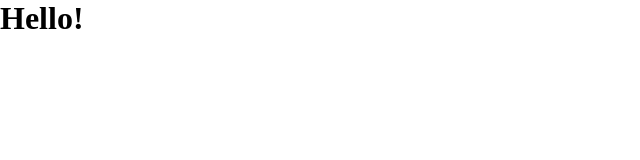
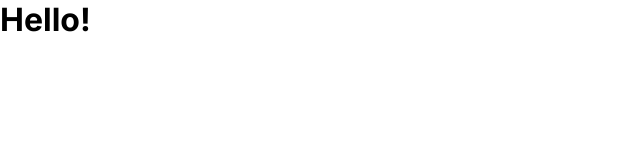
Before and after one commit to Scrasms/pudin, a React (Vite) app in the folder frontend/: page / in a window 1280 px wide. Shown: the top 160 px of the page, without its empty margins (0-640 px from the left). Built offline with nearby package versions, Linux system fonts and the light colour scheme.

Commit message:
temporarily added font and colour to :root in index.css

```diff
--- a/frontend/src/index.css
+++ b/frontend/src/index.css
@@ -1,3 +1,15 @@
+:root {
+  font-family: Inter, Roboto, Arial, Helvetica, sans-serif;
+  font-optical-sizing: auto;
+  font-weight: normal;
+  font-style: normal;
+  --primary-colour: hsl(58, 82%, 87%);
+  --primary-colour-dark: hsl(58, 75%, 83%);
+  --secondary-colour: hsl(14, 25%, 55%);
+  --secondary-colour-dark: hsl(11, 39%, 37%);
+  --secondary-colour-darker: hsl(11, 43%, 31%);
+}
+
 * {
   box-sizing: border-box;
   margin: 0px;
```
